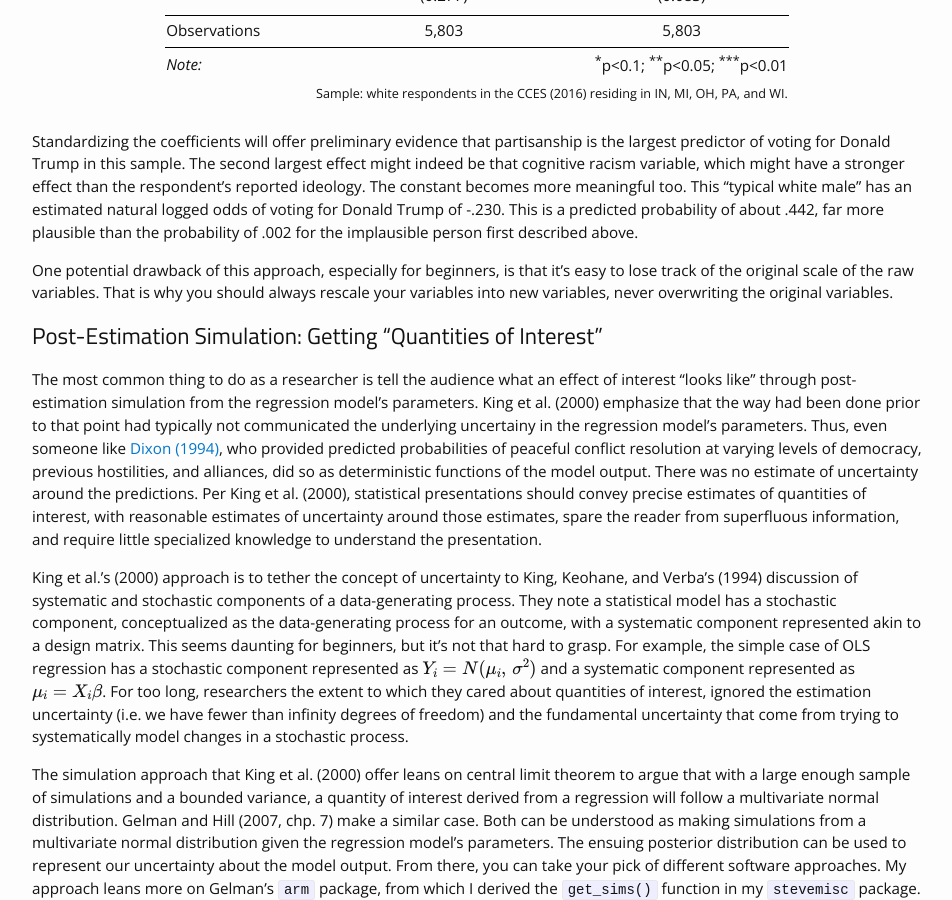
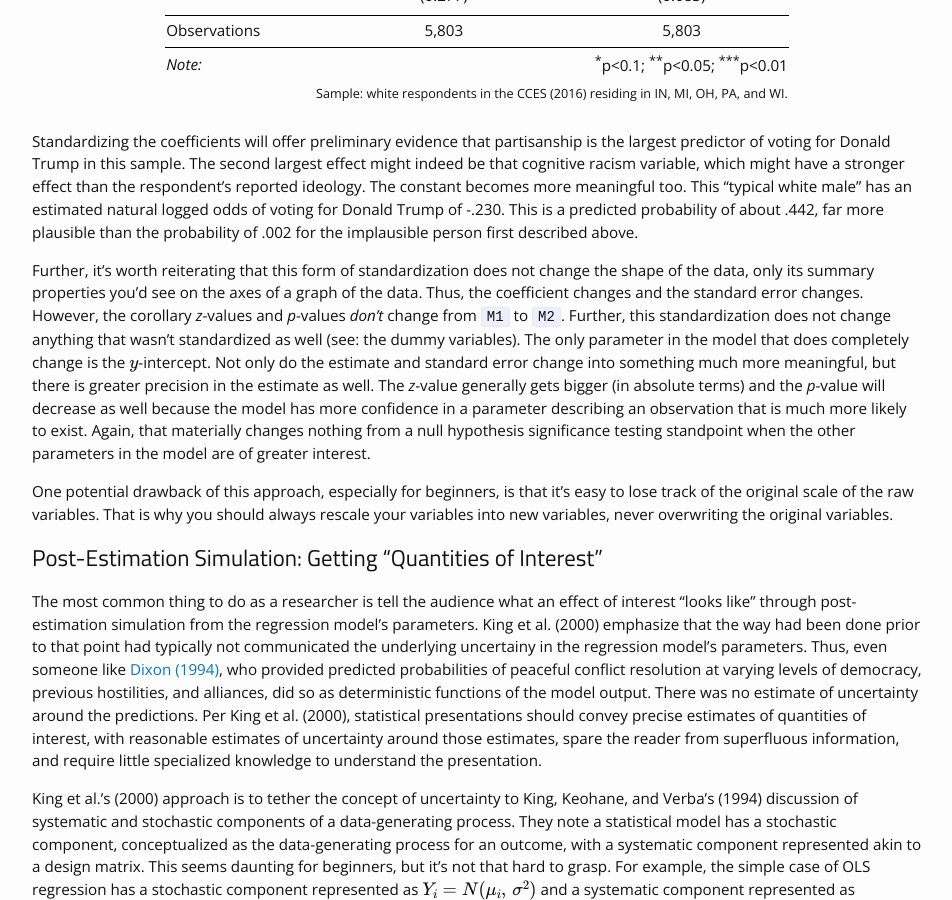
Before and after one commit to svmiller/svmiller.github.io, a Jekyll site: the page built from _posts/2020-04-07-post-estimation-simulation-trump-vote-midwest.md, in a window 1280 px wide and 900 px high, scrolled down 5309 px. Shown: the whole window, without its empty margins (163-1115 px from the left). Built offline with Jekyll 4.4.1, drawn with Linux system fonts in a browser that asks for light colours; nearby versions of some CDN libraries; some web fonts are replaced; formulas are drawn with MathJax 3; comment, search, counter and statistics services are not loaded.

Commit message:
add more exposition on what changes from a standardized model.

```diff
--- a/_posts/2020-04-07-post-estimation-simulation-trump-vote-midwest.md
+++ b/_posts/2020-04-07-post-estimation-simulation-trump-vote-midwest.md
@@ -199,6 +199,8 @@ Here's a table that directly compares the coefficients when they're standardized
 <br /></center>
 
 Standardizing the coefficients will offer preliminary evidence that partisanship is the largest predictor of voting for Donald Trump in this sample. The second largest effect might indeed be that cognitive racism variable, which might have a stronger effect than the respondent's reported ideology. The constant becomes more meaningful too. This "typical white male" has an estimated natural logged odds of voting for Donald Trump of -.230. This is a predicted probability of about .442, far more plausible than the probability of .002 for the implausible person first described above.
+
+Further, it's worth reiterating that this form of standardization does not change the shape of the data, only its summary properties you'd see on the axes of a graph of the data. Thus, the coefficient changes and the standard error changes. However, the corollary *z*-values and *p*-values *don't* change from `M1` to `M2`. Further, this standardization does not change anything that wasn't standardized as well (see: the dummy variables). The only parameter in the model that does completely change is the $$y$$-intercept. Not only do the estimate and standard error change into something much more meaningful, but there is greater precision in the estimate as well. The *z*-value generally gets bigger (in absolute terms) and the *p*-value will decrease as well because the model has more confidence in a parameter describing an observation that is much more likely to exist. Again, that materially changes nothing from a null hypothesis significance testing standpoint when the other parameters in the model are of greater interest.
 
 One potential drawback of this approach, especially for beginners, is that it's easy to lose track of the original scale of the raw variables. That is why you should always rescale your variables into new variables, never overwriting the original variables.
 
--- a/_source/2020-04-07-post-estimation-simulation-trump-vote-midwest.Rmd
+++ b/_source/2020-04-07-post-estimation-simulation-trump-vote-midwest.Rmd
@@ -186,6 +186,8 @@ stargazer(M1, Mod,  type="html",
 
 Standardizing the coefficients will offer preliminary evidence that partisanship is the largest predictor of voting for Donald Trump in this sample. The second largest effect might indeed be that cognitive racism variable, which might have a stronger effect than the respondent's reported ideology. The constant becomes more meaningful too. This "typical white male" has an estimated natural logged odds of voting for Donald Trump of -.230. This is a predicted probability of about .442, far more plausible than the probability of .002 for the implausible person first described above.
 
+Further, it's worth reiterating that this form of standardization does not change the shape of the data, only its summary properties you'd see on the axes of a graph of the data. Thus, the coefficient changes and the standard error changes. However, the corollary *z*-values and *p*-values *don't* change from `M1` to `M2`. Further, this standardization does not change anything that wasn't standardized as well (see: the dummy variables). The only parameter in the model that does completely change is the $$y$$-intercept. Not only do the estimate and standard error change into something much more meaningful, but there is greater precision in the estimate as well. The *z*-value generally gets bigger (in absolute terms) and the *p*-value will decrease as well because the model has more confidence in a parameter describing an observation that is much more likely to exist. Again, that materially changes nothing from a null hypothesis significance testing standpoint when the other parameters in the model are of greater interest.
+
 One potential drawback of this approach, especially for beginners, is that it's easy to lose track of the original scale of the raw variables. That is why you should always rescale your variables into new variables, never overwriting the original variables.
 
 ## Post-Estimation Simulation: Getting "Quantities of Interest" {#pesqi}
```
